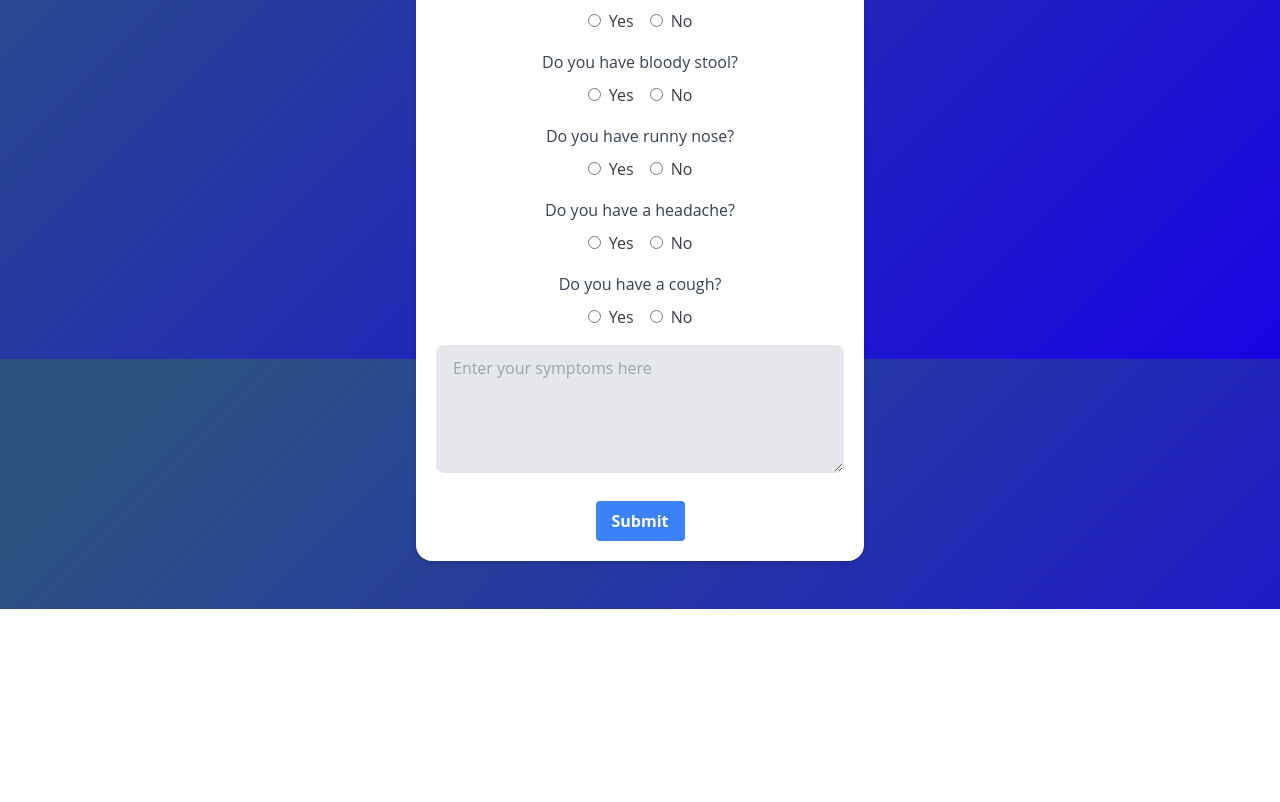
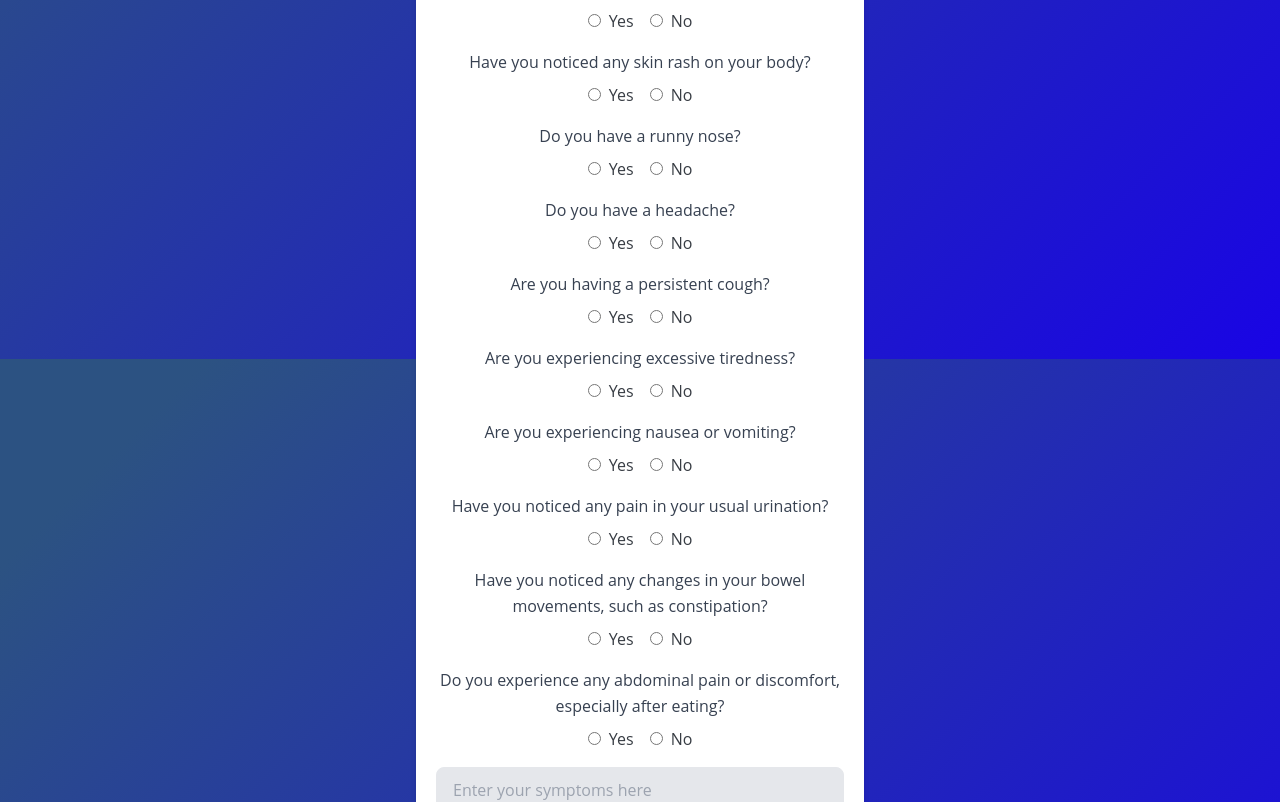
Before and after one commit to ionero12/Medical_Clinic_Licenta, a React (Create React App) app in the folder medical_clinic_FRONTEND/my-app/: page /pacient/chestionar in a window 1280 px wide. Shown: the part 441-1243 px from the top of the page. Before the commit the page ends 1050 px from the top, so only its background shows below. Built offline with nearby package versions, Linux system fonts and the light colour scheme.

Commit message:
added more questions

```diff
--- a/medical_clinic_FRONTEND/my-app/src/pages/Questionnaire.js
+++ b/medical_clinic_FRONTEND/my-app/src/pages/Questionnaire.js
@@ -1,7 +1,7 @@
 import React, {useState} from "react";
 import PatientMenu from "../components/PatientMenu";
 import DiseaseModal from "../components/DiseaseModal";
-import {ToastContainer} from "react-toastify";
+import {toast, ToastContainer} from "react-toastify";
 import 'react-toastify/dist/ReactToastify.css';
 import {api} from '../user/api.js'
 
@@ -16,16 +16,34 @@ const Questionnaire = () => {
         event.preventDefault();
 
         const fever = document.querySelector('input[name="fever"]:checked')?.value === "yes" ? "fever" : null;
-        const bloodystool = document.querySelector('input[name="bloody stool"]:checked')?.value === "yes" ? "bloody stool" : null;
-        const runnynose = document.querySelector('input[name="runny nose"]:checked')?.value === "yes" ? "runny nose" : null;
+        const skin_rash = document.querySelector('input[name="skin rash"]:checked')?.value === "yes" ? "skin rash" : null;
+        const runny_nose = document.querySelector('input[name="runny nose"]:checked')?.value === "yes" ? "runny nose" : null;
         const headache = document.querySelector('input[name="headache"]:checked')?.value === "yes" ? "headache" : null;
-        const cough = document.querySelector('input[name="cough"]:checked')?.value === "yes" ? "cough" : null;
+        const cough = document.querySelector('input[name="cough difficulty breathing"]:checked')?.value === "yes" ? "cough difficulty breathing" : null;
+        const tired = document.querySelector('input[name="tired"]:checked')?.value === "yes" ? "tired" : null;
+        const nausea_vomiting = document.querySelector('input[name="nausea vomiting"]:checked')?.value === "yes" ? "nausea vomiting" : null;
+        const urination_pain = document.querySelector('input[name="urination pain"]:checked')?.value === "yes" ? "urination pain" : null;
+        const constipation = document.querySelector('input[name="constipation"]:checked')?.value === "yes" ? "constipation" : null;
+        const abdominal_pain = document.querySelector('input[name="abdominal pain"]:checked')?.value === "yes" ? "abdominal pain" : null;
 
-        const symptomsArray = [fever, bloodystool, runnynose, headache, cough].filter(Boolean);
+        const symptomsArray = [fever, skin_rash, runny_nose, headache, cough, tired, nausea_vomiting, urination_pain, constipation, abdominal_pain].filter(Boolean);
 
         const symptomsText = symptomsArray.length ? ` Symptoms ${symptomsArray.join(', ')}.` : '';
 
         const symptoms = patientSymptoms + symptomsText;
+
+        const allQuestionsAnswered = ['fever', 'skin rash', 'runny nose', 'headache', 'cough difficulty breathing', 'tired', 'nausea vomiting', 'urination pain', 'constipation', 'abdominal pain']
+            .every(questionName => document.querySelector(`input[name="${questionName}"]:checked`));
+
+        if (!allQuestionsAnswered) {
+            toast.error('Please answer all the questions.');
+            return;
+        }
+
+        if (!patientSymptoms.trim()) {
+            toast.error('Please enter your symptoms.');
+            return;
+        }
 
         api.post('/pacient/chestionar', symptoms, {
             headers: {
@@ -78,18 +96,16 @@ const Questionnaire = () => {
                             <input type="radio" name="fever" value="no" className="mr-1"/> No
                         </label>
                     </div>
-
-                    <p className="text-gray-700 leading-relaxed mb-2">Do you have bloody stool?</p>
+                    <p className="text-gray-700 leading-relaxed mb-2">Have you noticed any skin rash on your body?</p>
                     <div className="flex justify-center mb-4">
                         <label className="mr-4">
-                            <input type="radio" name="bloody stool" value="yes" className="mr-1"/> Yes
+                            <input type="radio" name="skin rash" value="yes" className="mr-1"/> Yes
                         </label>
                         <label>
-                            <input type="radio" name="bloody stool" value="no" className="mr-1"/> No
+                            <input type="radio" name="skin rash" value="no" className="mr-1"/> No
                         </label>
                     </div>
-
-                    <p className="text-gray-700 leading-relaxed mb-2">Do you have runny nose?</p>
+                    <p className="text-gray-700 leading-relaxed mb-2">Do you have a runny nose?</p>
                     <div className="flex justify-center mb-4">
                         <label className="mr-4">
                             <input type="radio" name="runny nose" value="yes" className="mr-1"/> Yes
@@ -98,7 +114,6 @@ const Questionnaire = () => {
                             <input type="radio" name="runny nose" value="no" className="mr-1"/> No
                         </label>
                     </div>
-
                     <p className="text-gray-700 leading-relaxed mb-2">Do you have a headache?</p>
                     <div className="flex justify-center mb-4">
                         <label className="mr-4">
@@ -108,14 +123,58 @@ const Questionnaire = () => {
                             <input type="radio" name="headache" value="no" className="mr-1"/> No
                         </label>
                     </div>
-
-                    <p className="text-gray-700 leading-relaxed mb-2">Do you have a cough?</p>
+                    <p className="text-gray-700 leading-relaxed mb-2">Are you having a persistent cough?</p>
                     <div className="flex justify-center mb-4">
                         <label className="mr-4">
-                            <input type="radio" name="cough" value="yes" className="mr-1"/> Yes
+                            <input type="radio" name="cough difficulty breathing" value="yes" className="mr-1"/> Yes
                         </label>
                         <label>
-                            <input type="radio" name="cough" value="no" className="mr-1"/> No
+                            <input type="radio" name="cough difficulty breathing" value="no" className="mr-1"/> No
+                        </label>
+                    </div>
+                    <p className="text-gray-700 leading-relaxed mb-2">Are you experiencing excessive tiredness?</p>
+                    <div className="flex justify-center mb-4">
+                        <label className="mr-4">
+                            <input type="radio" name="tired" value="yes" className="mr-1"/> Yes
+                        </label>
+                        <label>
+                            <input type="radio" name="tired" value="no" className="mr-1"/> No
+                        </label>
+                    </div>
+                    <p className="text-gray-700 leading-relaxed mb-2">Are you experiencing nausea or vomiting?</p>
+                    <div className="flex justify-center mb-4">
+                        <label className="mr-4">
+                            <input type="radio" name="nausea vomiting" value="yes" className="mr-1"/> Yes
+                        </label>
+                        <label>
+                            <input type="radio" name="nausea vomiting" value="no" className="mr-1"/> No
+                        </label>
+                    </div>
+                    <p className="text-gray-700 leading-relaxed mb-2">Have you noticed any pain in your usual urination?</p>
+                    <div className="flex justify-center mb-4">
+                        <label className="mr-4">
+                            <input type="radio" name="urination pain" value="yes" className="mr-1"/> Yes
+                        </label>
+                        <label>
+                            <input type="radio" name="urination pain" value="no" className="mr-1"/> No
+                        </label>
+                    </div>
+                    <p className="text-gray-700 leading-relaxed mb-2">Have you noticed any changes in your bowel movements, such as constipation?</p>
+                    <div className="flex justify-center mb-4">
+                        <label className="mr-4">
+                            <input type="radio" name="constipation" value="yes" className="mr-1"/> Yes
+                        </label>
+                        <label>
+                            <input type="radio" name="constipation" value="no" className="mr-1"/> No
+                        </label>
+                    </div>
+                    <p className="text-gray-700 leading-relaxed mb-2">Do you experience any abdominal pain or discomfort, especially after eating?</p>
+                    <div className="flex justify-center mb-4">
+                        <label className="mr-4">
+                            <input type="radio" name="abdominal pain" value="yes" className="mr-1"/> Yes
+                        </label>
+                        <label>
+                            <input type="radio" name="abdominal pain" value="no" className="mr-1"/> No
                         </label>
                     </div>
                 </div>
```
